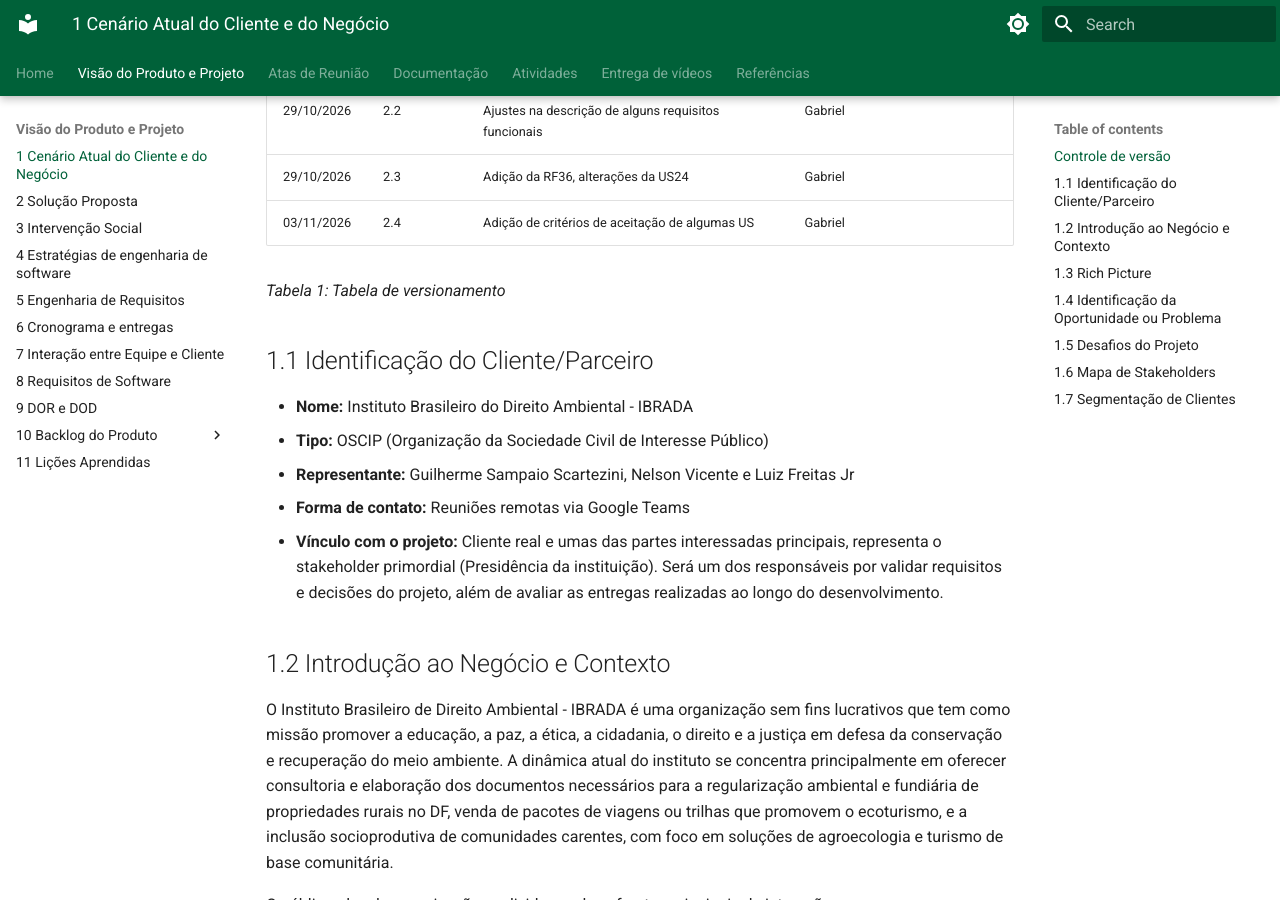
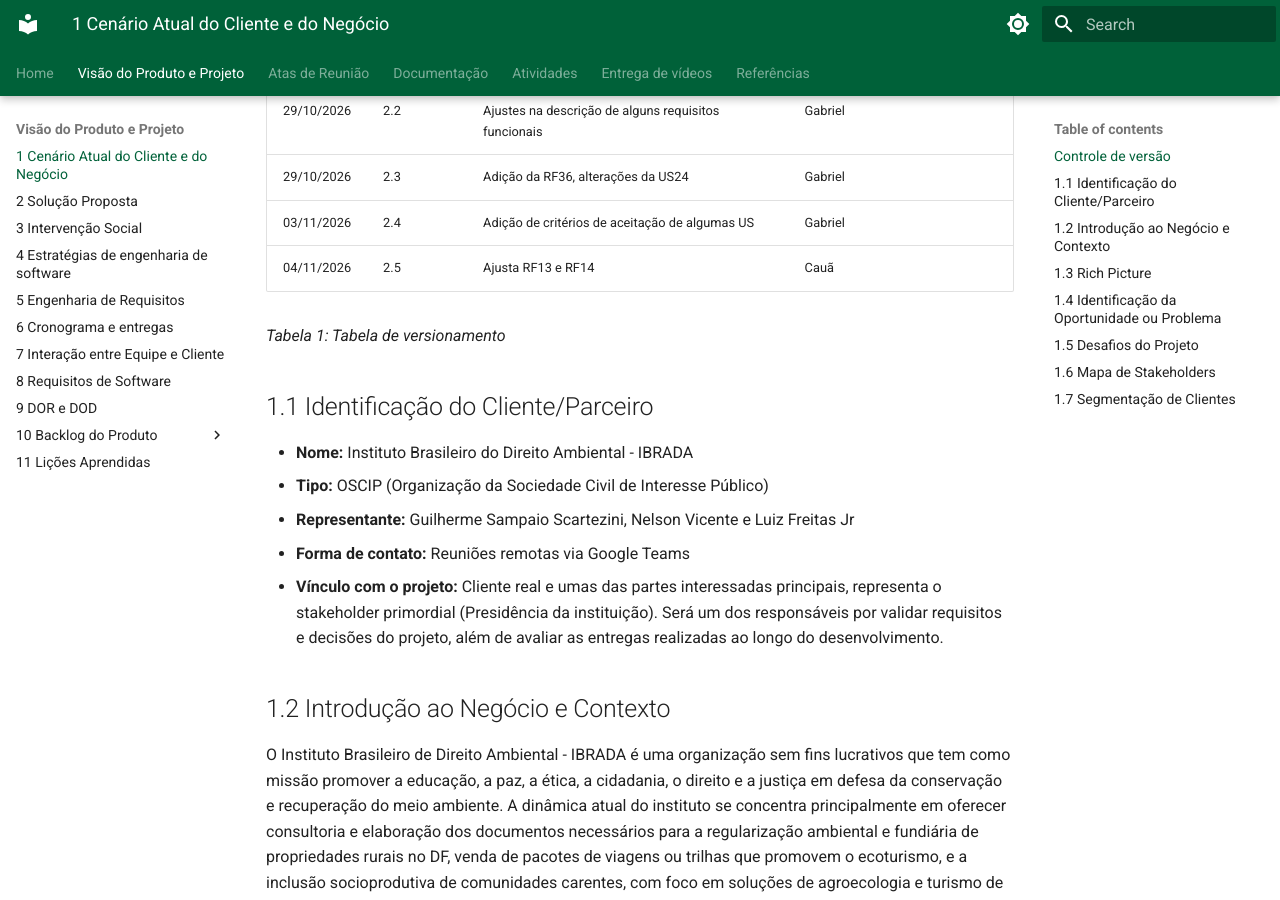
Before and after one commit to mdsreq-fga-unb/REQ-2026.2-T01-IBRADA-NET, an MkDocs documentation site: the page built from docs/documento-visao/1_cenarioAtual.md, in a window 1280 px wide and 900 px high, scrolled down 1900 px. Built offline with MkDocs 1.6.1 and Material for MkDocs 9.7.7, drawn with Linux system fonts in a browser that asks for light colours.

Commit message:
docs: atualiza tabela de controle de versão

```diff
--- a/docs/documento-visao/1_cenarioAtual.md
+++ b/docs/documento-visao/1_cenarioAtual.md
@@ -39,6 +39,8 @@
 |29/10/2026|2.2|Ajustes na descrição de alguns requisitos funcionais| Gabriel |
 |29/10/2026|2.3|Adição da RF36, alterações da US24| Gabriel |
 |03/11/2026|2.4|Adição de critérios de aceitação de algumas US| Gabriel |
+|04/11/2026|2.5|Ajusta RF13 e RF14|Cauã|
+
 
 
 *Tabela 1: Tabela de versionamento*
```
